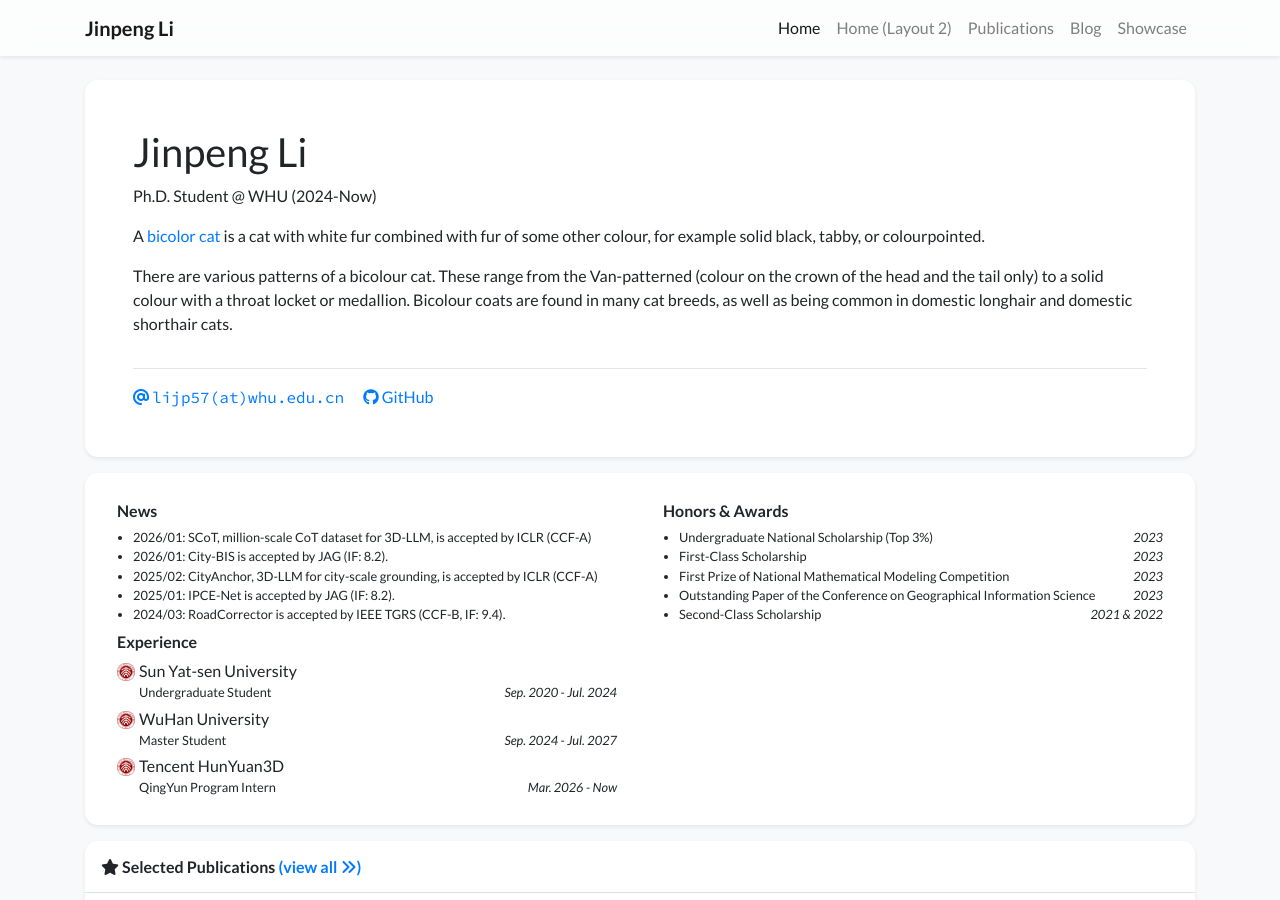
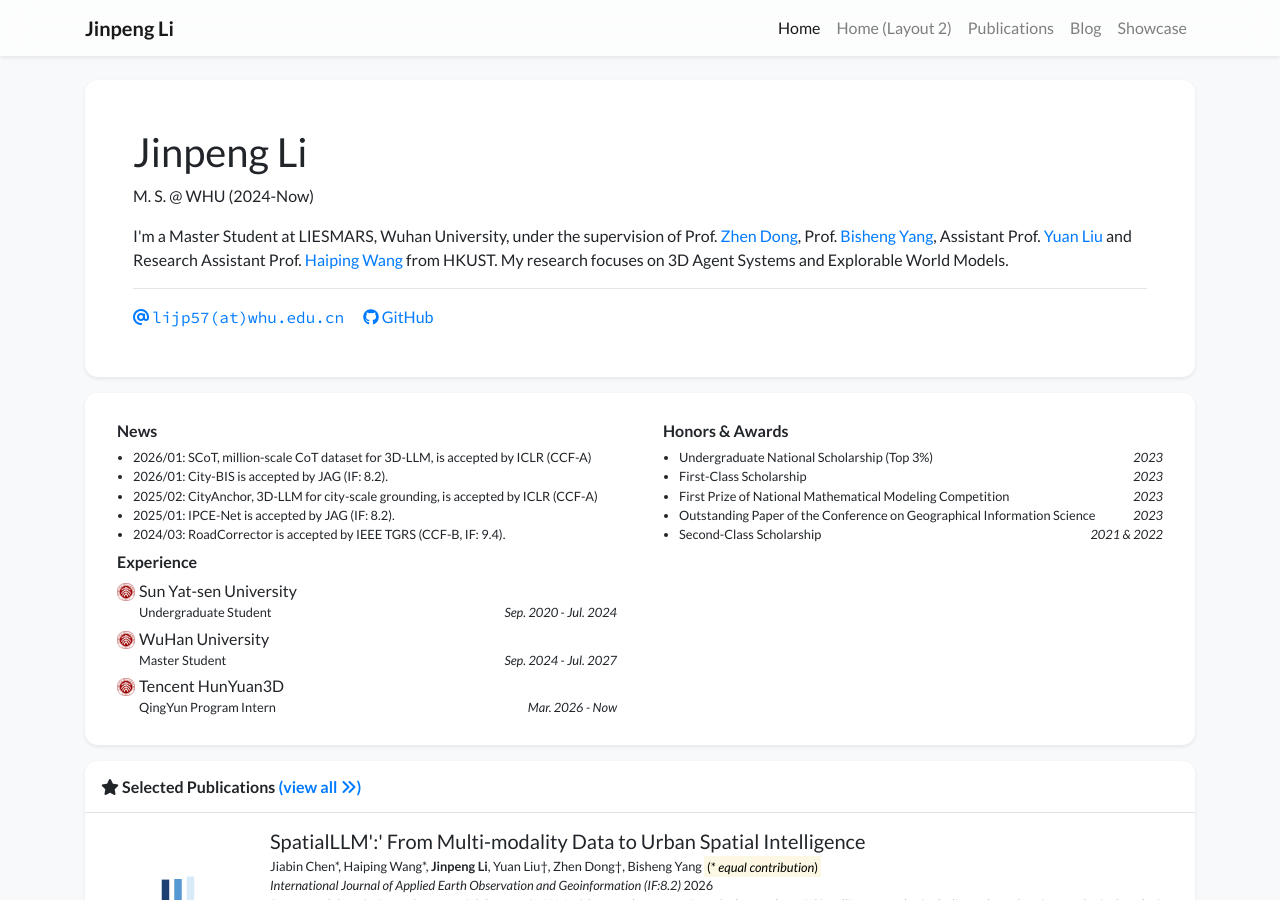
Before and after one commit to Lijp411/Lijp411.github.io, a Jekyll site: the page built from index.html, in a window 1280 px wide and 900 px high. Built offline with Jekyll 4.4.1, drawn with Linux system fonts in a browser that asks for light colours; nearby versions of some CDN libraries; a style sheet for code colours, icons or effects is not loaded.

Commit message:
Update profile.yml

```diff
--- a/_data/profile.yml
+++ b/_data/profile.yml
@@ -3,7 +3,7 @@ secondary_name: ""
 navbar_name: "Jinpeng Li"
 
 positions:
-- name: Ph.D. Student @ WHU (2024-Now)
+- name: M. S. @ WHU (2024-Now)
 
 email: "lijp57@whu.edu.cn"
 # cv_link: link-to-your-cv-file
@@ -16,16 +16,21 @@ github: Lijp411
 # linkedin: your-linked-in-id
 # orcid: 0000-0000-0000-0000
 
-short_bio_text_justify: false
+# short_bio_text_justify: false
+# short_bio: >-
+#   <p>
+#     A <a href="https://en.wikipedia.org/wiki/Bicolor_cat" target="_blank">bicolor cat</a> is a cat with white fur combined with fur of some other colour, for example solid black, tabby, or colourpointed.
+#   </p>
+#   <p>
+#     There are various patterns of a bicolour cat. These range from the Van-patterned (colour on the crown of the head
+#     and the tail only) to a solid colour with a throat locket or medallion. Bicolour coats are found in many cat breeds,
+#     as well as being common in domestic longhair and domestic shorthair cats.
+#   </p>
+
 short_bio: >-
-  <p>
-    A <a href="https://en.wikipedia.org/wiki/Bicolor_cat" target="_blank">bicolor cat</a> is a cat with white fur combined with fur of some other colour, for example solid black, tabby, or colourpointed.
-  </p>
-  <p>
-    There are various patterns of a bicolour cat. These range from the Van-patterned (colour on the crown of the head
-    and the tail only) to a solid colour with a throat locket or medallion. Bicolour coats are found in many cat breeds,
-    as well as being common in domestic longhair and domestic shorthair cats.
-  </p>
+  I'm a Master Student at LIESMARS, Wuhan University, under the supervision of Prof. <a href="https://dongzhenwhu.github.io/index.html">Zhen Dong</a>,
+  Prof. <a href="http://3s.whu.edu.cn/ybs/index.htm">Bisheng Yang</a>, Assistant Prof. <a href="https://liuyuan-pal.github.io">Yuan Liu</a> and
+  Research Assistant Prof. <a href="https://hpwang-whu.github.io">Haiping Wang</a> from HKUST. My research focuses on 3D Agent Systems and Explorable World Models.
 
 experience:
 - name: Sun Yat-sen University
```
